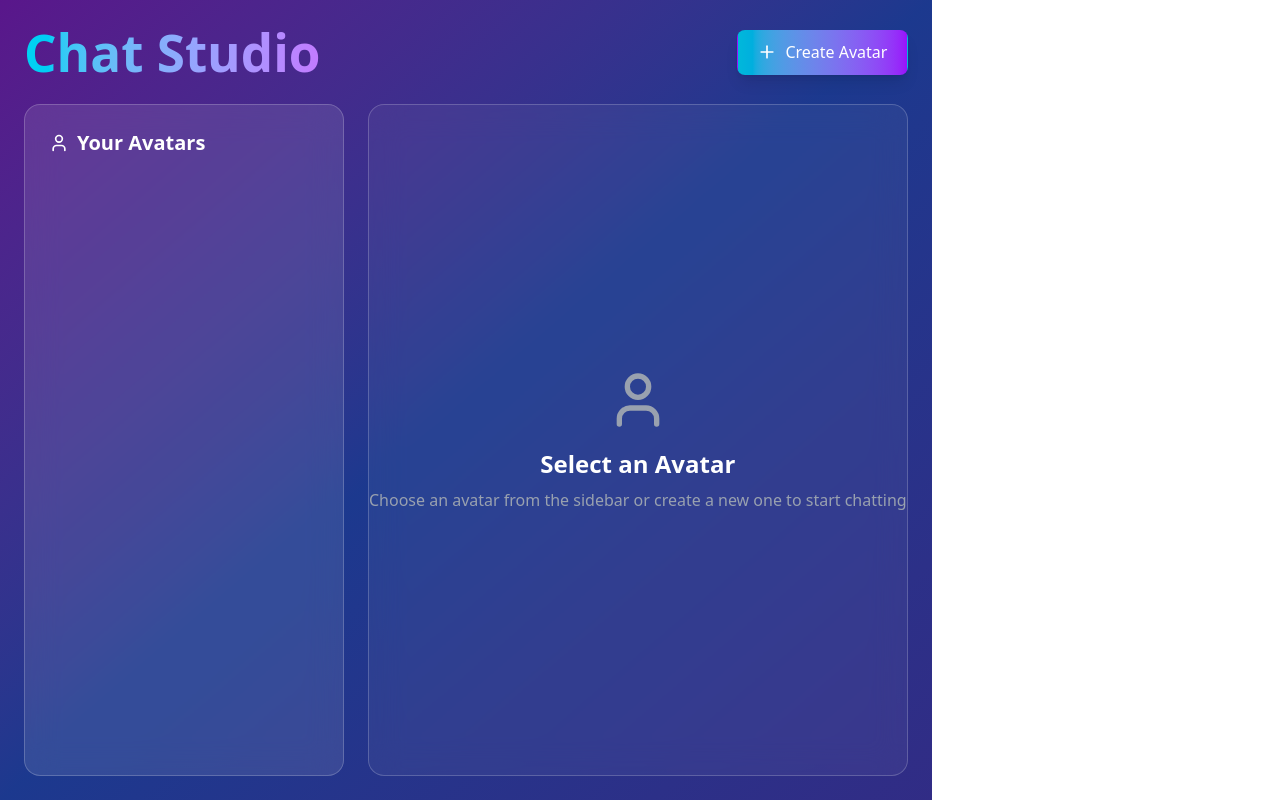
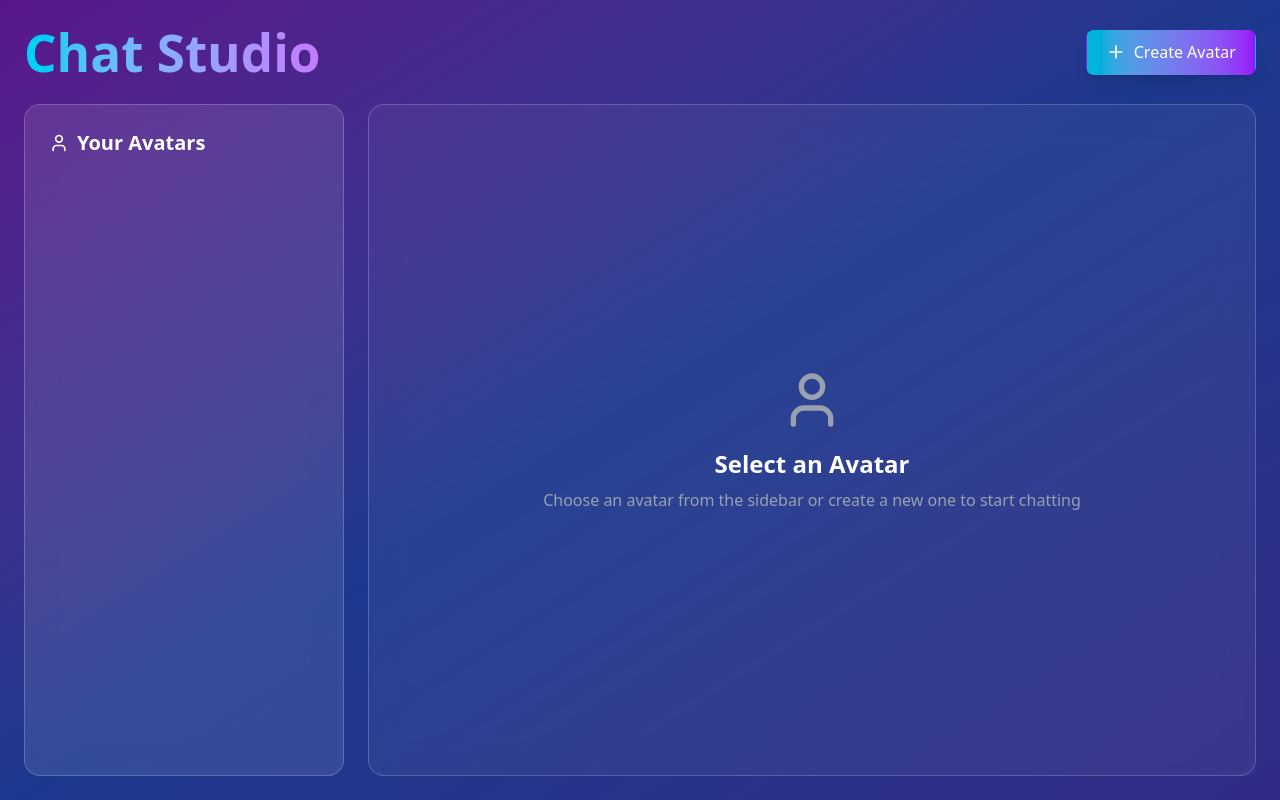
Before and after one commit to efwoods/avatar-chat-app, a React (Vite) app: page / in a window 1280 px wide. Built offline with nearby package versions, Linux system fonts and the light colour scheme.

Commit message:
created a resizable window

```diff
--- a/src/App.jsx
+++ b/src/App.jsx
@@ -204,7 +204,7 @@ const AvatarChatApp = () => {
 
   return (
     <div className="min-h-screen bg-gradient-to-br from-purple-900 via-blue-900 to-indigo-900 text-white">
-      <div className="container mx-auto p-6 h-screen flex flex-col">
+      <div className="w-screen h-screen flex flex-col p-6">
         {/* Header */}
         <div className="flex justify-between items-center mb-6">
           <h1 className="text-4xl font-bold bg-gradient-to-r from-cyan-400 to-purple-400 bg-clip-text text-transparent">
@@ -219,7 +219,7 @@ const AvatarChatApp = () => {
           </button>
         </div>
 
-        <div className="flex gap-6 flex-1 overflow-hidden">
+        <div className="flex flex-1 overflow-hidden w-full h-full gap-6">
           {/* Sidebar - Avatar List */}
           <div className="w-80 bg-white/10 backdrop-blur-lg rounded-2xl p-6 border border-white/20">
             <h2 className="text-xl font-semibold mb-4 flex items-center gap-2">
```
